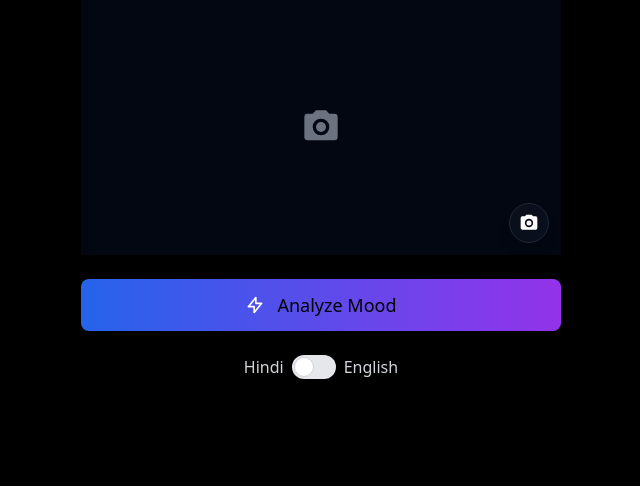
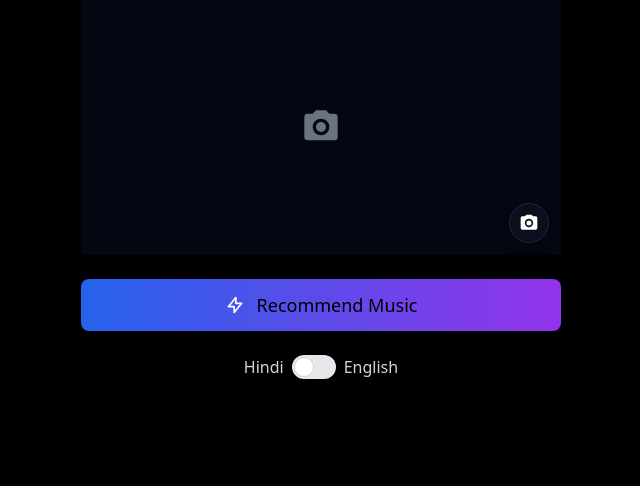
Before and after one commit to riyazweb/facespotify, a Flask app: page / in a window 1280 px wide. Shown: the part 225-711 px from the top of the page, without its empty margins (319-959 px from the left). Run offline with Flask 3, Linux system fonts and the light colour scheme; some libraries are stand-ins or nearby versions.

Commit message:
Update index.html

```diff
--- a/templates/index.html
+++ b/templates/index.html
@@ -38,7 +38,7 @@
         <svg class="w-5 h-5 text-white" fill="none" stroke="currentColor" viewBox="0 0 24 24">
           <path stroke-linecap="round" stroke-linejoin="round" stroke-width="2" d="M13 10V3L4 14h7v7l9-11h-7z"/>
         </svg>
-        Analyze Mood
+      Recommend Music
       </button>
       <div id="spinner" class="hidden mt-6">
         <div class="inline-block w-8 h-8 border-[3px] border-gray-600 border-t-blue-500 rounded-full animate-spin"></div>
```
